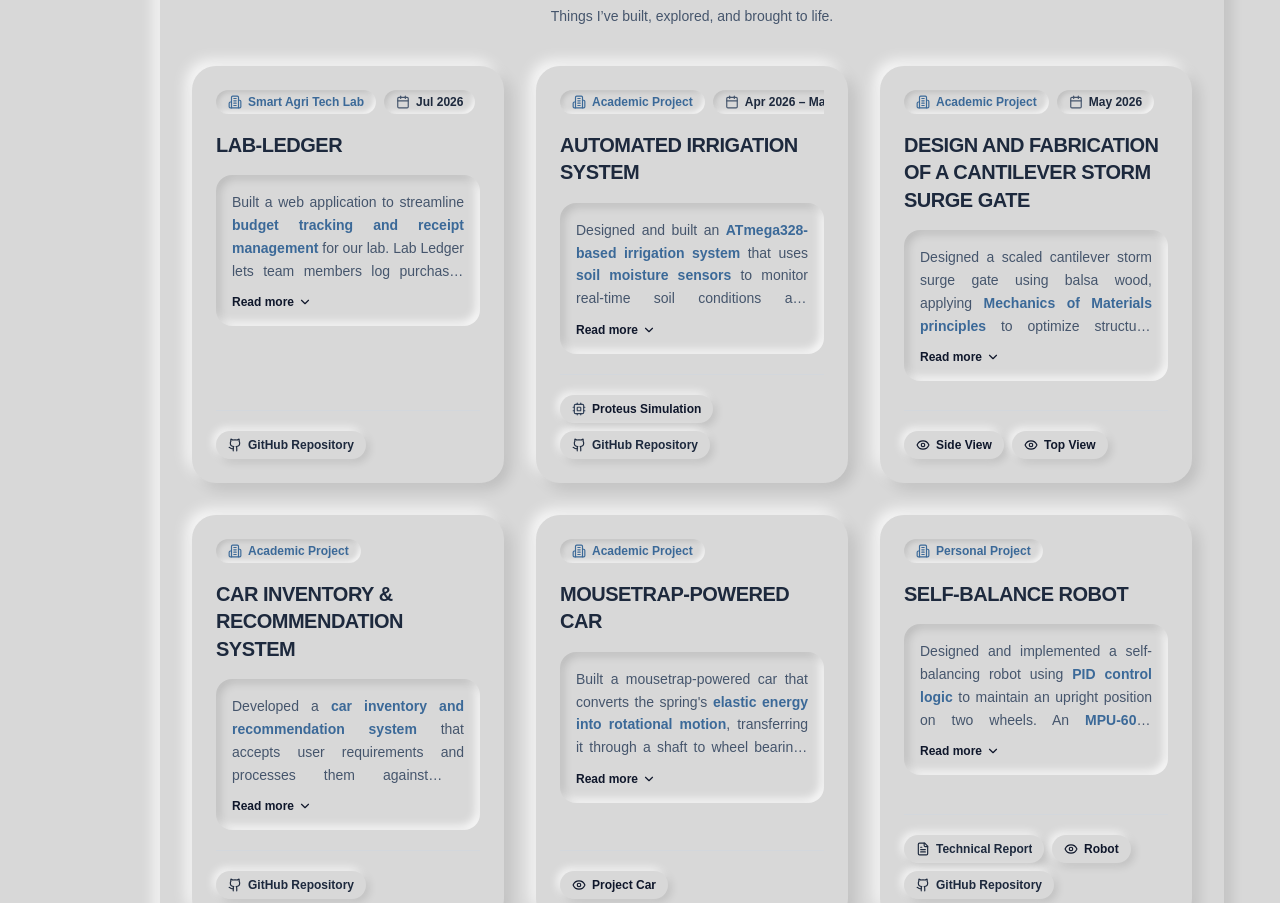
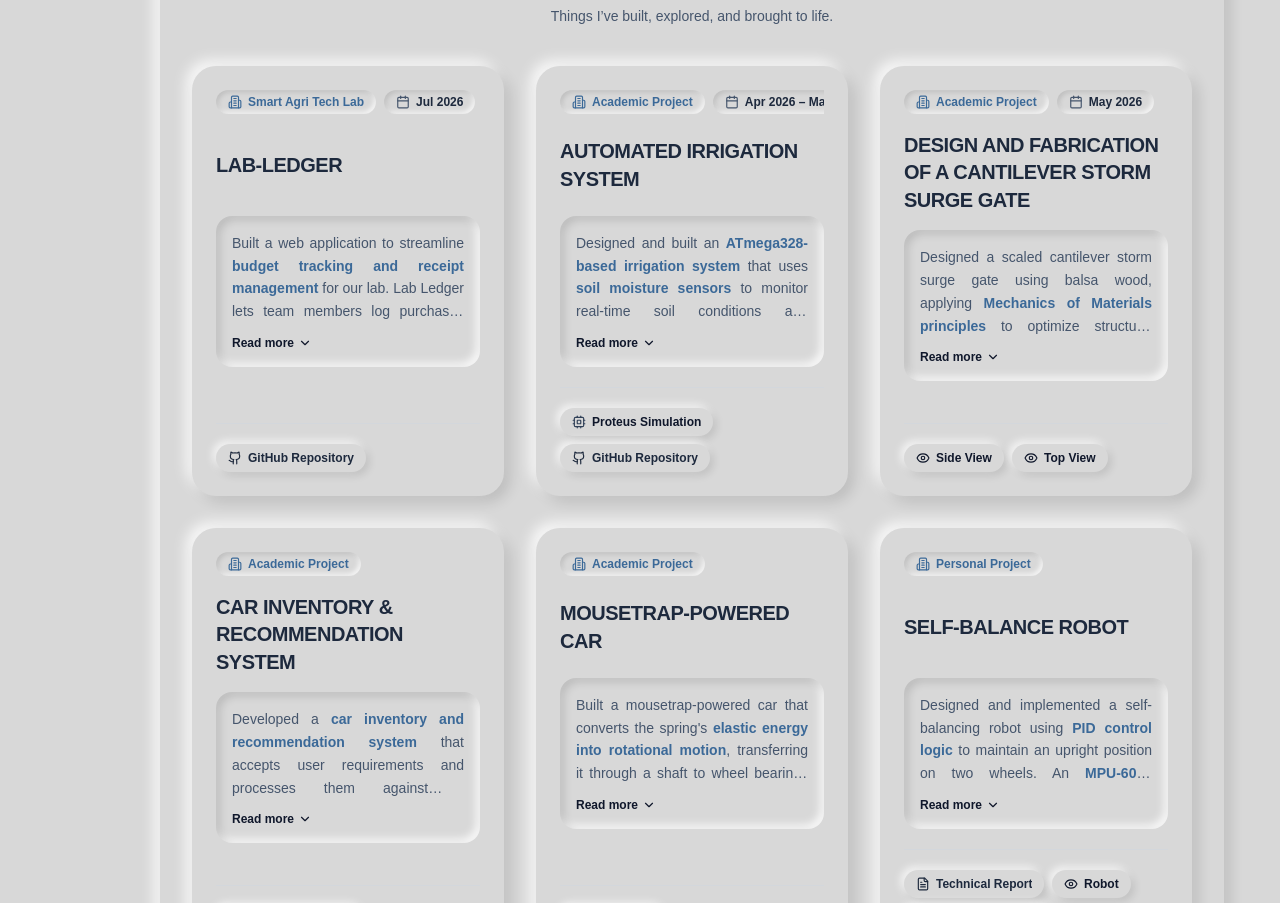
Before and after one commit to Faheem2641/Portfolio, a Next.js app: page / in a window 1280 px wide. Shown: the part 2480-3383 px from the top of the page. Built offline with nearby package versions, Linux system fonts and the light colour scheme; a web font is replaced by a local one.

Commit message:
Align project description containers on the exact same horizontal line across grid rows

```diff
--- a/components/portfolio-clone/projects.tsx
+++ b/components/portfolio-clone/projects.tsx
@@ -166,10 +166,12 @@ export default function PortfolioProjects() {
             )}
           </div>
 
-          {/* Title */}
-          <h3 className="text-lg sm:text-xl font-black text-slate-800 leading-snug tracking-tight">
-            {project.title}
-          </h3>
+          {/* Title Container - Fixed min-height ensures all description boxes align on the exact same horizontal line */}
+          <div className="min-h-[3.5rem] sm:min-h-[4.25rem] flex items-center">
+            <h3 className="text-lg sm:text-xl font-black text-slate-800 leading-snug tracking-tight">
+              {project.title}
+            </h3>
+          </div>
 
           {/* Description in Inset Container */}
           <div className="neu-inset p-4 rounded-[16px] space-y-2 flex flex-col justify-start">
```
